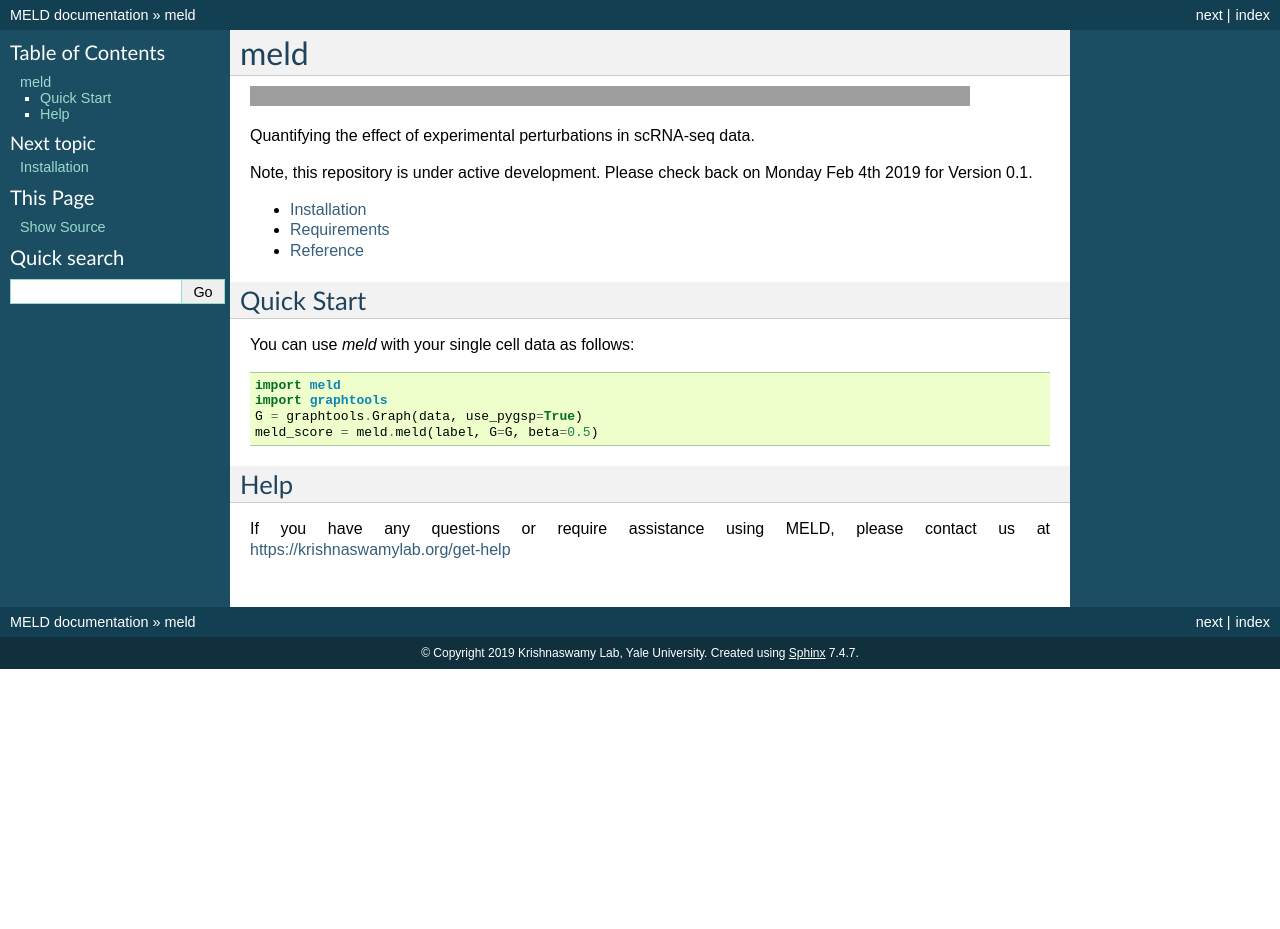
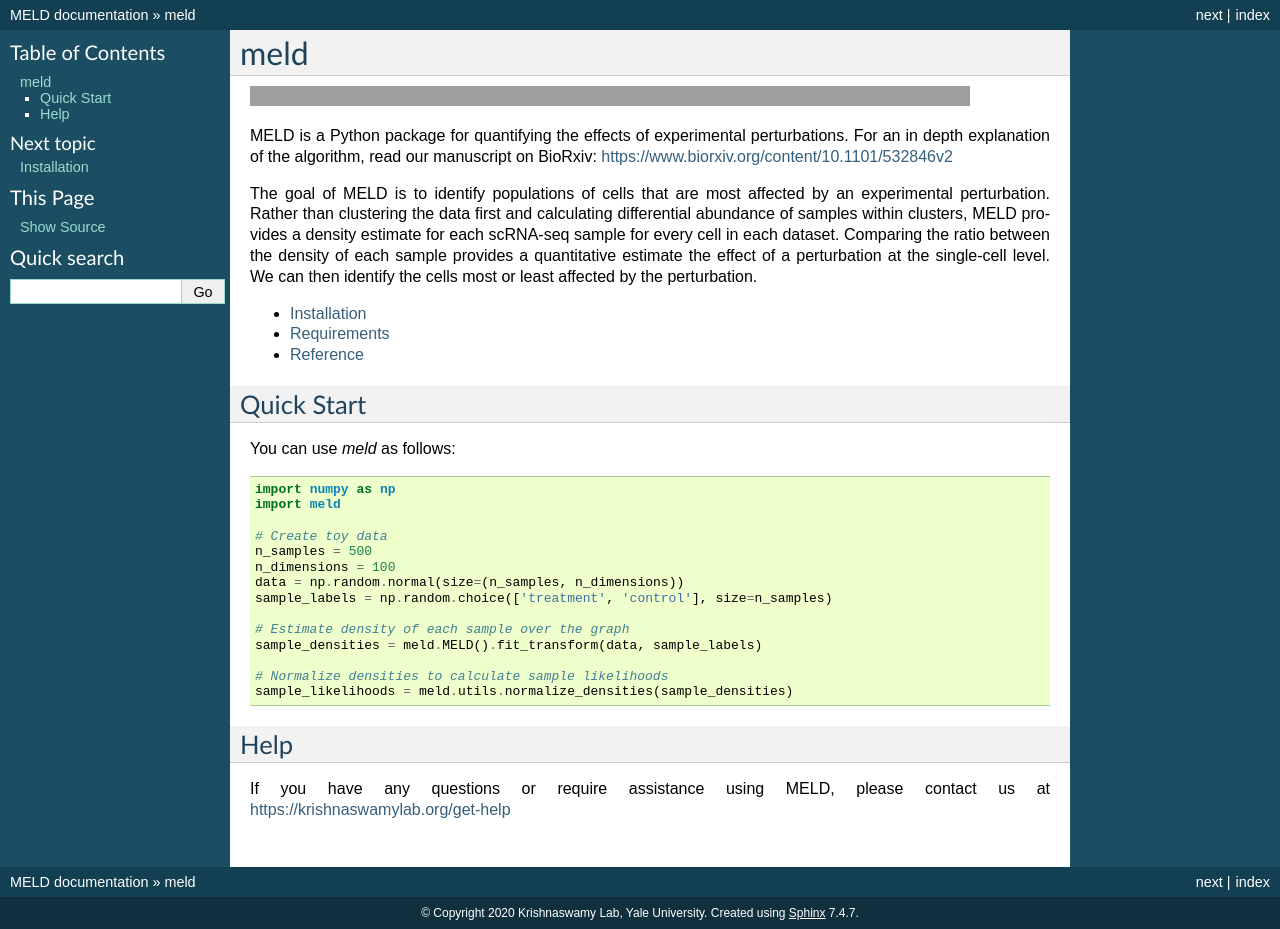
Before and after one commit to KrishnaswamyLab/MELD, a Sphinx documentation site: the page built from doc/source/index.rst, in a window 1280 px wide, cut to the strip 0-929 px from the top of the page. Built offline with Sphinx 7.4.7, drawn with Linux system fonts in a browser that asks for light colours; before the commit the page ends 900 px from its top, so only the background shows below that; grey boxes are pictures that could not be loaded.

Commit message:
Updating Sphinx | Updating benchmark language

```diff
--- a/doc/source/conf.py
+++ b/doc/source/conf.py
@@ -55,7 +55,7 @@ master_doc = "index"
 
 # General information about the project.
 project = "MELD"
-copyright = "2019 Krishnaswamy Lab, Yale University"
+copyright = "2020 Krishnaswamy Lab, Yale University"
 author = "Daniel Burkhardt"
 
 # The version info for the project you're documenting, acts as replacement for
@@ -155,7 +155,7 @@ texinfo_documents = [
         "meld Documentation",
         author,
         "meld",
-        "One line description of project.",
-        "Miscellaneous",
+        "Quantitative analysis of single cell perturbation experiments.",
+        "Machine Learning",
     ),
 ]
--- a/doc/source/index.rst
+++ b/doc/source/index.rst
@@ -34,10 +34,9 @@ meld
 
     <a href="https://github.com/KrishnaswamyLab/meld/"><img src="https://img.shields.io/github/stars/KrishnaswamyLab/meld.svg?style=social&label=Stars" alt="GitHub stars"></a>
 
-Quantifying the effect of experimental perturbations in scRNA-seq data.
+MELD is a Python package for quantifying the effects of experimental perturbations. For an in depth explanation of the algorithm, read our manuscript on BioRxiv: https://www.biorxiv.org/content/10.1101/532846v2
 
-Note, this repository is under active development. Please check back on
-Monday Feb 4th 2019 for Version 0.1.
+The goal of MELD is to identify populations of cells that are most affected by an experimental perturbation. Rather than clustering the data first and calculating differential abundance of samples within clusters, MELD provides a density estimate for each scRNA-seq sample for every cell in each dataset. Comparing the ratio between the density of each sample provides a quantitative estimate the effect of a perturbation at the single-cell level. We can then identify the cells most or least affected by the perturbation.
 
 .. toctree::
     :maxdepth: 2
@@ -48,12 +47,22 @@ Monday Feb 4th 2019 for Version 0.1.
 Quick Start
 ===========
 
-You can use `meld` with your single cell data as follows::
+You can use `meld` as follows::
 
-   import meld
-   import graphtools
-   G = graphtools.Graph(data, use_pygsp=True)
-   meld_score = meld.meld(label, G=G, beta=0.5)
+    import numpy as np
+    import meld
+
+    # Create toy data
+    n_samples = 500
+    n_dimensions = 100
+    data = np.random.normal(size=(n_samples, n_dimensions))
+    sample_labels = np.random.choice(['treatment', 'control'], size=n_samples)
+
+    # Estimate density of each sample over the graph
+    sample_densities = meld.MELD().fit_transform(data, sample_labels)
+
+    # Normalize densities to calculate sample likelihoods
+    sample_likelihoods = meld.utils.normalize_densities(sample_densities)
 
 Help
 ====
--- a/doc/source/installation.rst
+++ b/doc/source/installation.rst
@@ -8,4 +8,4 @@ Installation
 Requirements
 ------------
 
-MELD requires Python >= 3.5. All other requirements are installed automatically by `pip`.
+MELD requires Python >= 3.6. All other requirements are installed automatically by `pip`.
--- a/doc/source/requirements.txt
+++ b/doc/source/requirements.txt
@@ -3,6 +3,6 @@ scipy>=1.1.0
 pandas>=0.25
 future
 graphtools>=0.1.8.1
-sphinx
+sphinx>=2.2
 sphinxcontrib-napoleon
 autodocsumm
```
Also changed, not shown: 3 other files.
